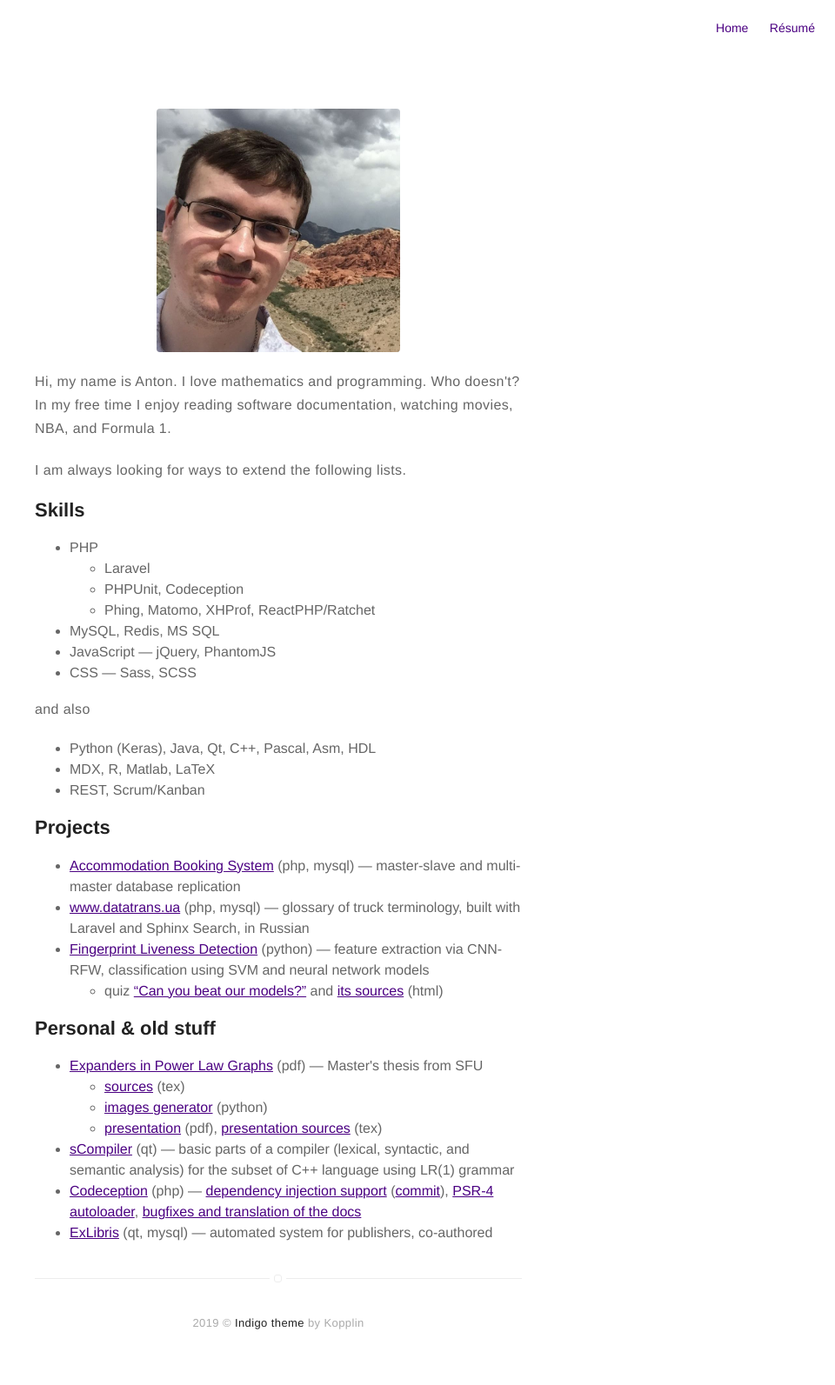
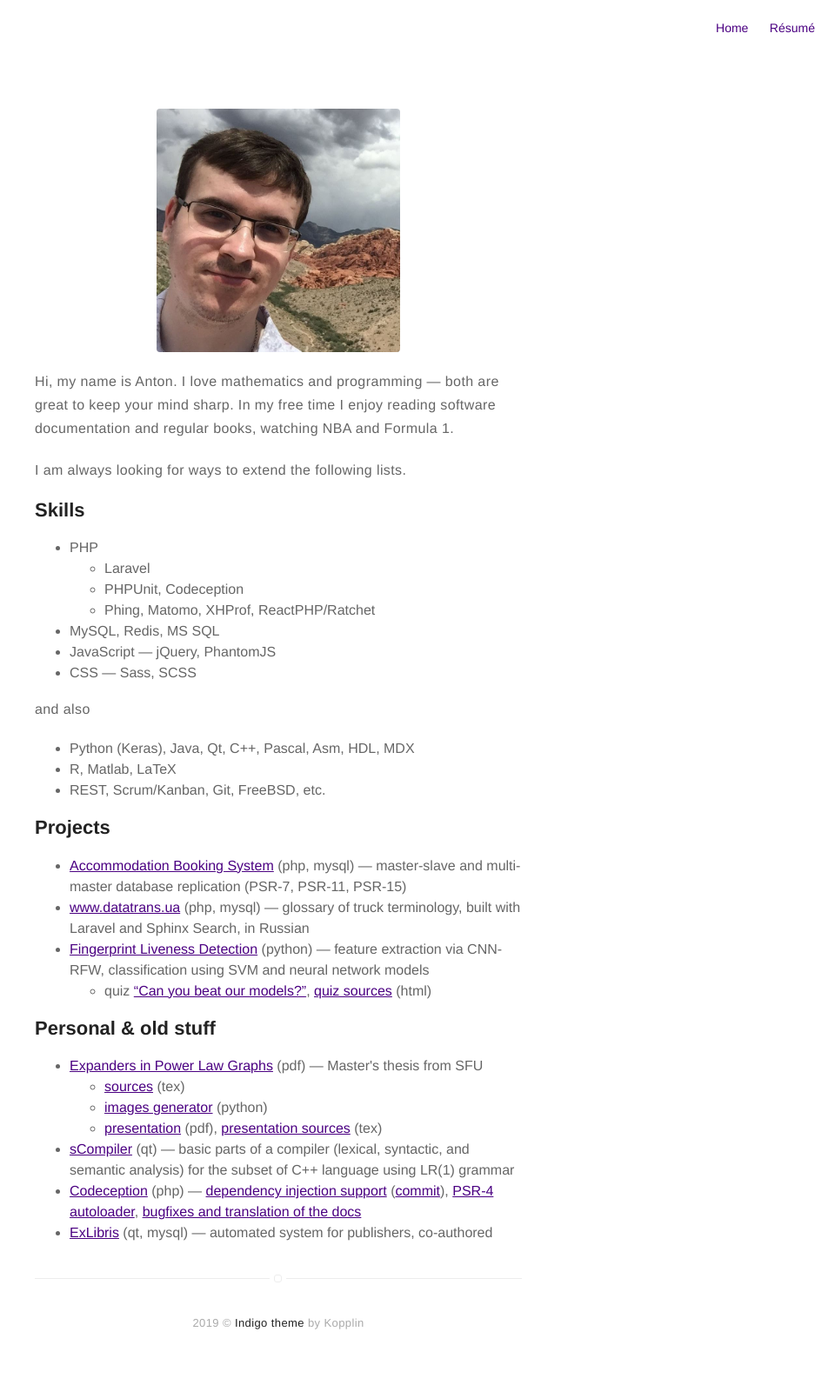
Before and after one commit to splinter89/splinter89.github.io, a Jekyll site: the page built from about.md, in a window 1280 px wide. Shown: the whole page at 87% size, without its empty margins (320-1280 px from the left). Built offline with Jekyll 4.4.1, drawn with Linux system fonts in a browser that asks for light colours.

Commit message:
update "about"

```diff
--- a/about.md
+++ b/about.md
@@ -6,8 +6,8 @@ layout: page
 
 <p>
     Hi, my name is Anton.
-    I love mathematics and programming. Who doesn't?
-    In my free time I enjoy reading software documentation, watching movies, NBA, and Formula 1.
+    I love mathematics and programming&nbsp;&mdash; both are great to keep your mind sharp.
+    In my free time I enjoy reading software documentation and regular books, watching NBA and Formula&nbsp;1.
 </p>
 
 <p>I am always looking for ways to extend the following lists.</p>
@@ -29,19 +29,19 @@ layout: page
 and also
 
 <ul class="skill-list">
-    <li>Python (Keras), Java, Qt, C++, Pascal, Asm, HDL</li>
-    <li>MDX, R, Matlab, LaTeX</li>
-    <li>REST, Scrum/Kanban</li>
+    <li>Python (Keras), Java, Qt, C++, Pascal, Asm, HDL, MDX</li>
+    <li>R, Matlab, LaTeX</li>
+    <li>REST, Scrum/Kanban, Git, FreeBSD, etc.</li>
 </ul>
 
 <h2>Projects</h2>
 
 <ul>
-    <li><a target="_blank" href="https://github.com/splinter89/db-replication">Accommodation Booking System</a> (php, mysql)&nbsp;&mdash; master-slave and multi-master database replication</li>
+    <li><a target="_blank" href="https://github.com/splinter89/db-replication">Accommodation Booking System</a> (php, mysql)&nbsp;&mdash; master-slave and multi-master database replication (PSR-7, PSR-11, PSR-15)</li>
     <li><a target="_blank" href="http://www.datatrans.ua/">www.datatrans.ua</a> (php, mysql)&nbsp;&mdash; glossary of truck terminology, built with Laravel and Sphinx Search, in Russian</li>
     <li><a target="_blank" href="https://github.com/splinter89/fingerprint-liveness-detection">Fingerprint Liveness Detection</a> (python)&nbsp;&mdash; feature extraction via CNN-RFW, classification using SVM and neural network models</li>
     <ul>
-        <li>quiz <a target="_blank" href="https://splinter89.github.io/fingerprint-liveness-detection/">&ldquo;Can you beat our models?&rdquo;</a> and <a target="_blank" href="https://github.com/splinter89/fingerprint-liveness-detection/tree/gh-pages">its sources</a> (html)</li>
+        <li>quiz <a target="_blank" href="https://splinter89.github.io/fingerprint-liveness-detection/">&ldquo;Can you beat our models?&rdquo;</a>, <a target="_blank" href="https://github.com/splinter89/fingerprint-liveness-detection/tree/gh-pages">quiz sources</a> (html)</li>
     </ul>
 </ul>
 
```
